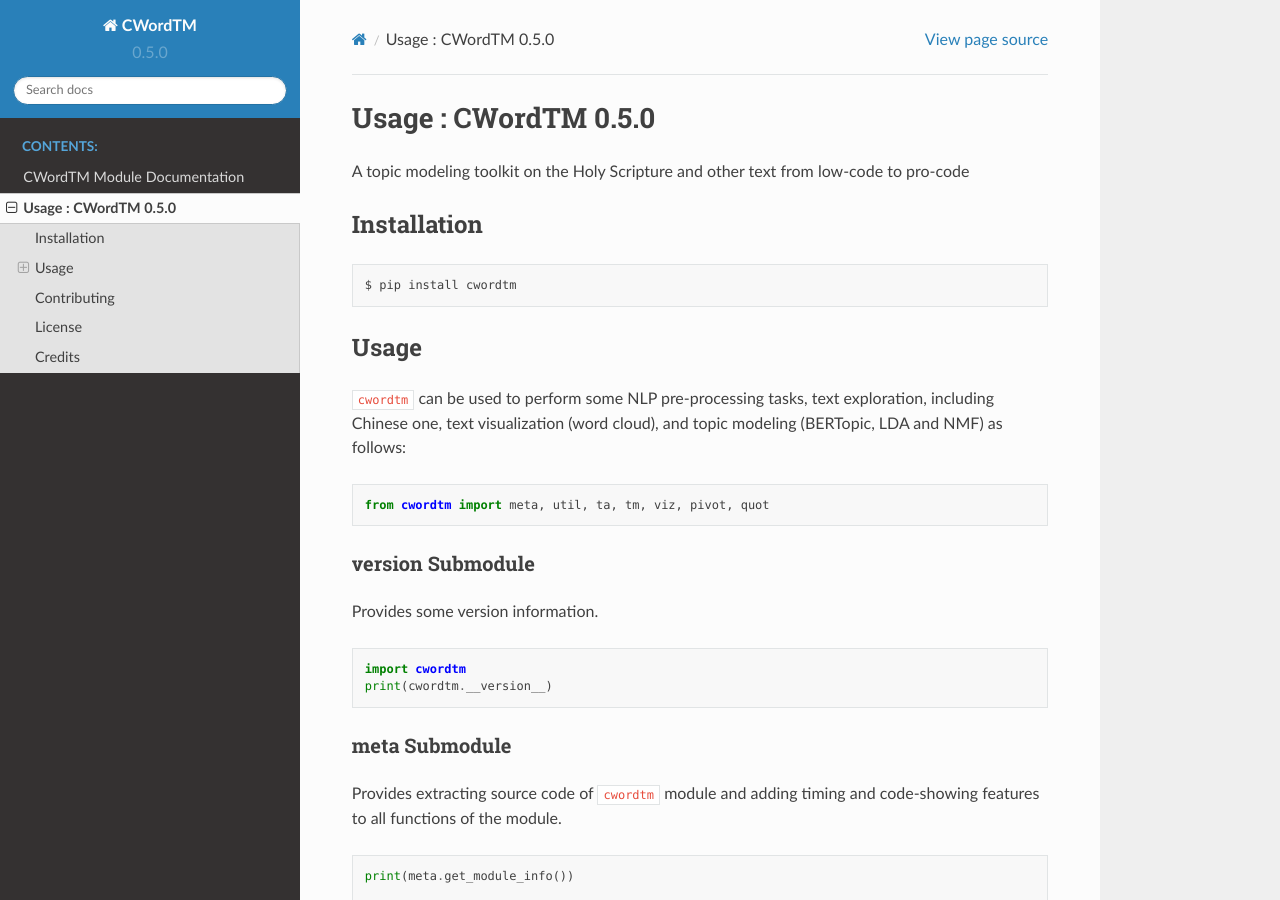
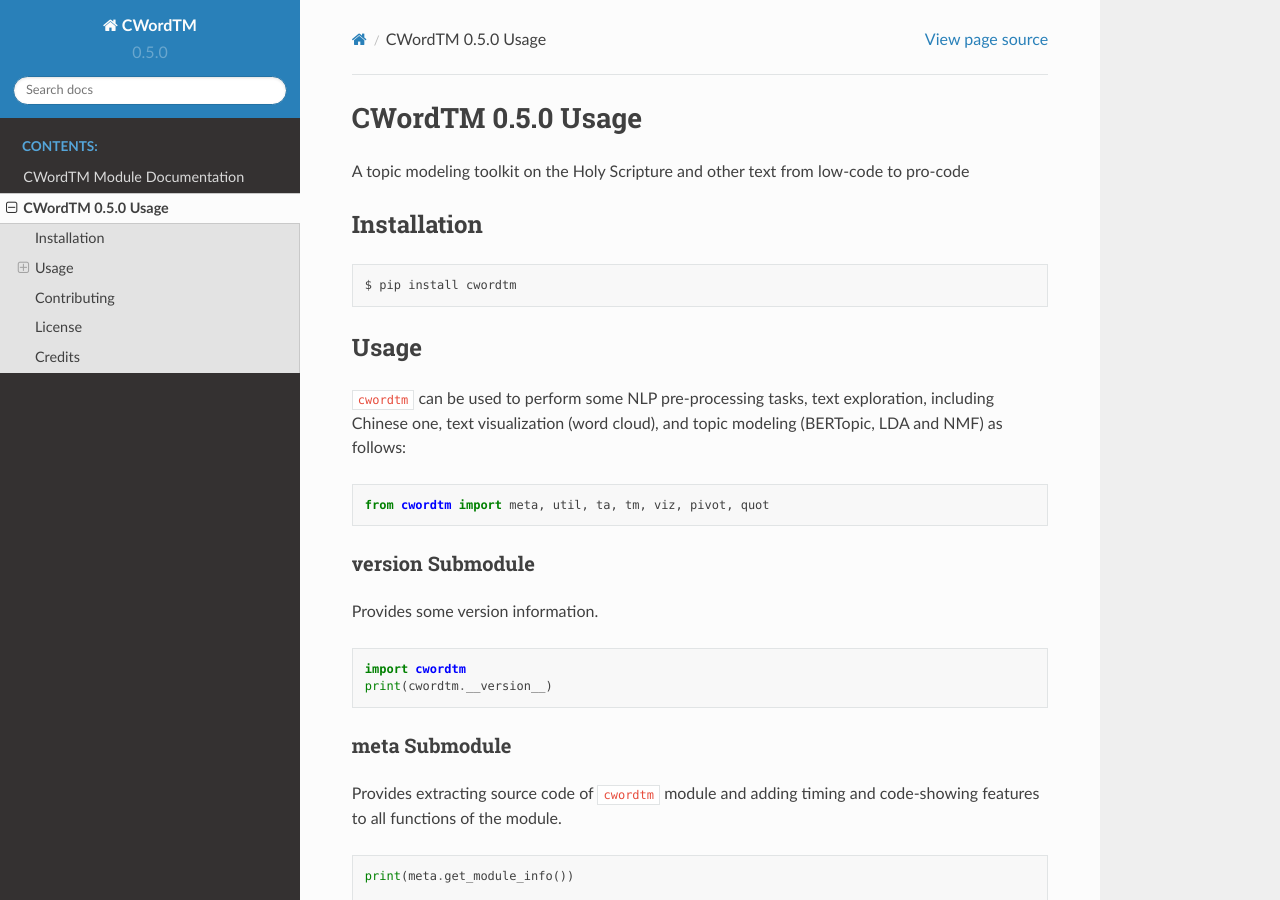
Before and after one commit to drjohnnycheng/CWordTM, a Sphinx documentation site: the page built from docs/source/usage.rst, in a window 1280 px wide and 900 px high. Built offline with Sphinx 7.4.7 and the Read the Docs theme 2.0.0, drawn with Linux system fonts in a browser that asks for light colours; pages that are not in the unit, such as notebooks, are missing from menus.

```diff
--- a/docs/source/usage.rst
+++ b/docs/source/usage.rst
@@ -1,5 +1,5 @@
-Usage : CWordTM 0.5.0
-=====================
+CWordTM 0.5.0 Usage
+===================
 
 A topic modeling toolkit on the Holy Scripture and other text
 from low-code to pro-code
```
